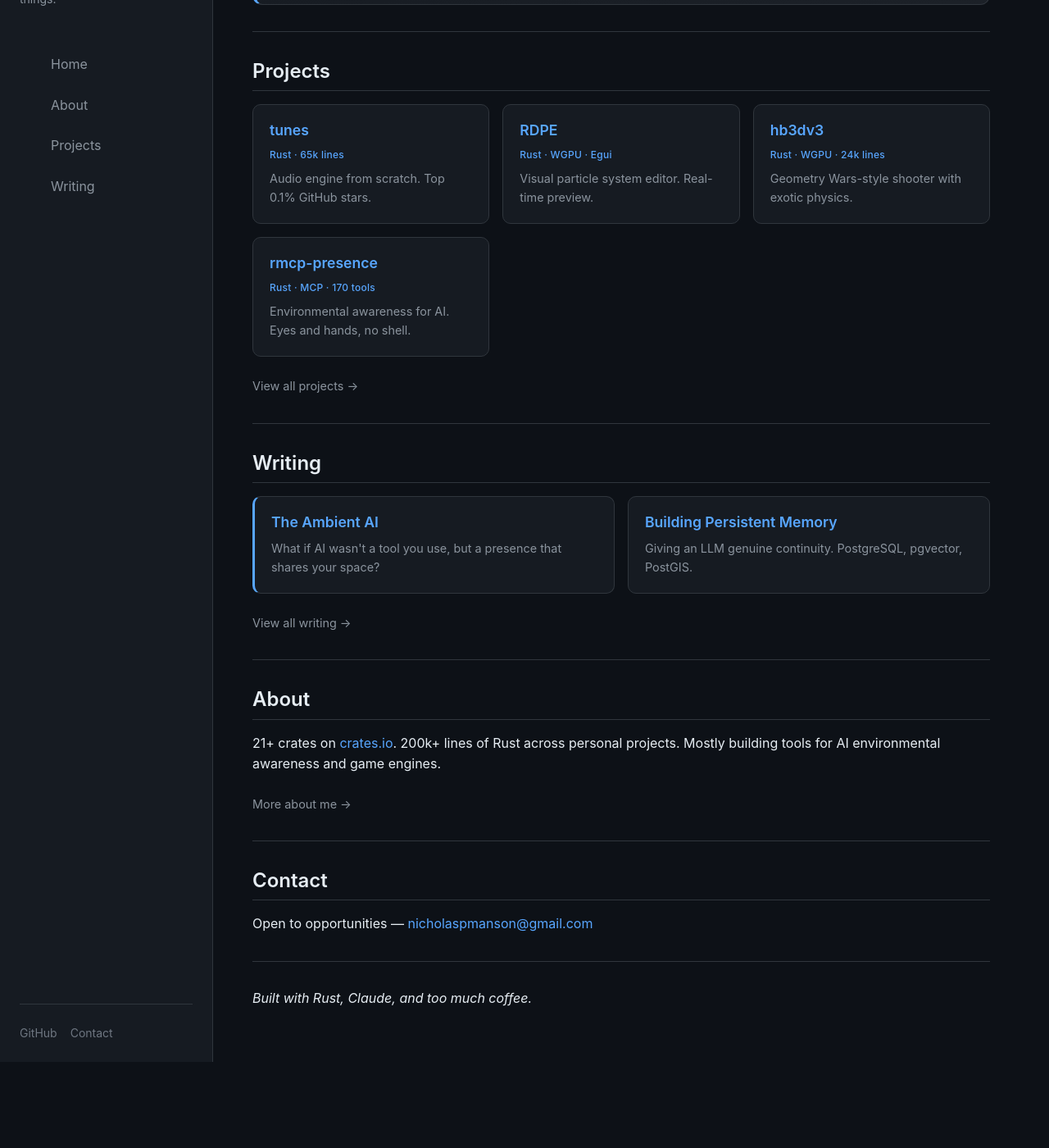
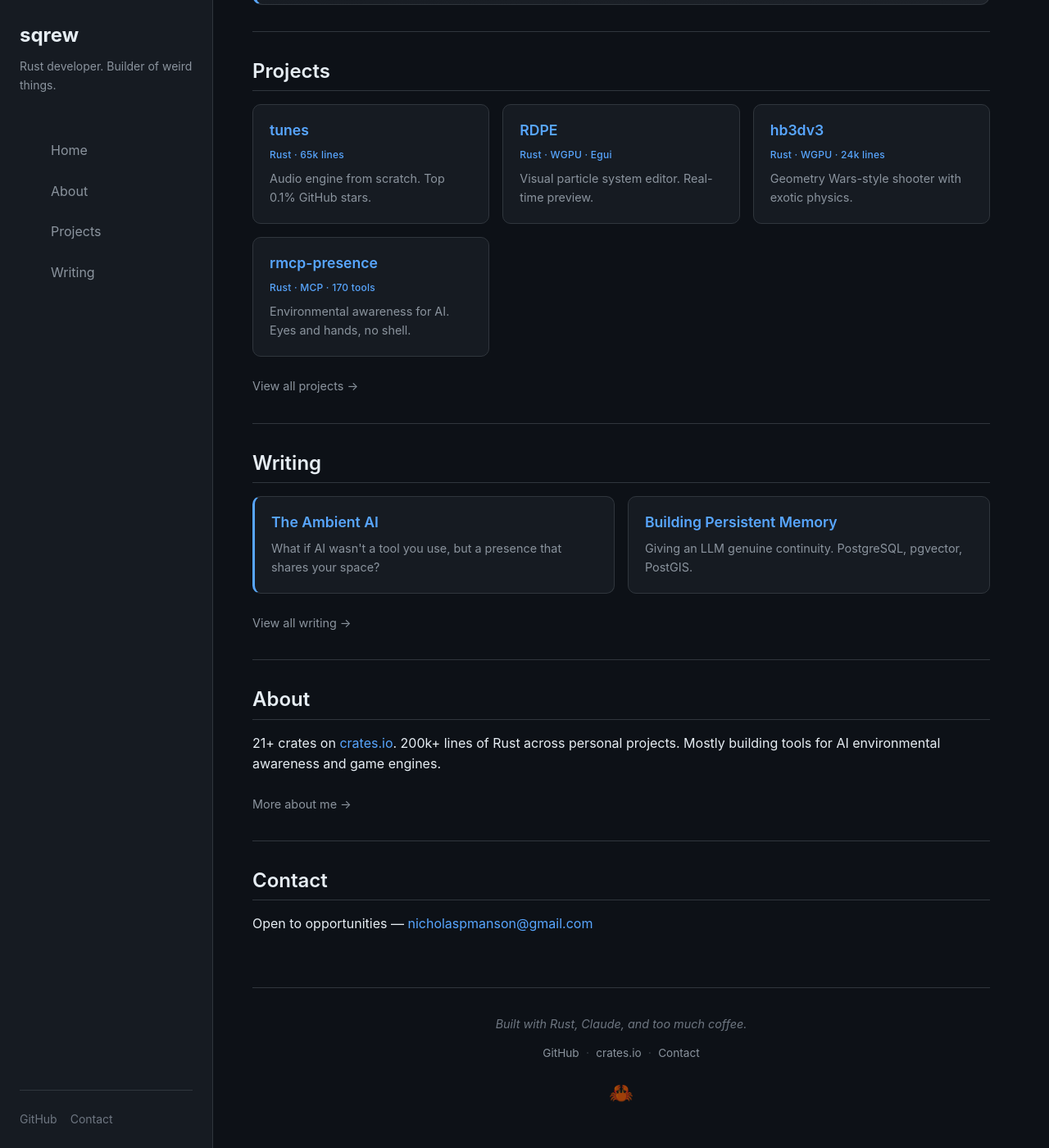
Before and after one commit to sqrew/sqrew.github.io, a Jekyll site: the page built from index.md, in a window 1280 px wide and 1400 px high, scrolled down 626 px. Shown: the whole window at 82% size. Built offline with Jekyll 4.4.1, drawn with Linux system fonts in a browser that asks for light colours; before the commit the page ends 1921 px from its top, so only the background shows below that.

Commit message:
playing with css round 4

```diff
--- a/_layouts/default.html
+++ b/_layouts/default.html
@@ -30,6 +30,20 @@
 
     <main class="content">
       {{ content }}
+
+      <footer class="site-footer">
+        <div class="footer-content">
+          <p class="footer-tagline">Built with Rust, Claude, and too much coffee.</p>
+          <div class="footer-links">
+            <a href="https://github.com/{{ site.github_username }}">GitHub</a>
+            <span class="footer-separator">·</span>
+            <a href="https://crates.io/users/{{ site.github_username }}">crates.io</a>
+            <span class="footer-separator">·</span>
+            <a href="mailto:nicholaspmanson@gmail.com">Contact</a>
+          </div>
+          <p class="footer-crab">🦀</p>
+        </div>
+      </footer>
     </main>
   </div>
 </body>
--- a/assets/css/style.css
+++ b/assets/css/style.css
@@ -610,3 +610,56 @@
   font-size: 1rem;
   color: var(--text-primary);
 }
+
+/* Site Footer */
+.site-footer {
+  margin-top: 4rem;
+  padding-top: 2rem;
+  border-top: 1px solid var(--border);
+}
+
+.footer-content {
+  text-align: center;
+}
+
+.footer-tagline {
+  font-size: 0.9rem;
+  color: var(--text-muted);
+  margin-bottom: 0.75rem;
+  font-style: italic;
+}
+
+.footer-links {
+  display: flex;
+  justify-content: center;
+  align-items: center;
+  gap: 0.5rem;
+  margin-bottom: 1rem;
+}
+
+.footer-links a {
+  font-size: 0.85rem;
+  color: var(--text-secondary);
+  transition: color var(--transition);
+}
+
+.footer-links a:hover {
+  color: var(--accent);
+}
+
+.footer-separator {
+  color: var(--border);
+}
+
+.footer-crab {
+  font-size: 1.5rem;
+  margin: 0;
+  opacity: 0.6;
+  transition: all var(--transition);
+  cursor: default;
+}
+
+.footer-crab:hover {
+  opacity: 1;
+  transform: scale(1.2) rotate(10deg);
+}
```
Also changed, not shown: index.md (+0 -4 lines).
